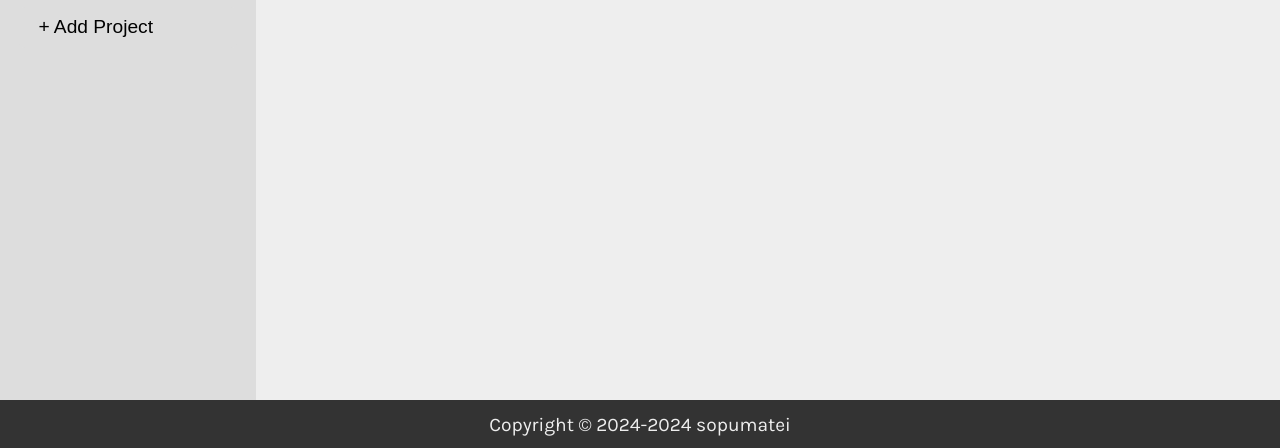
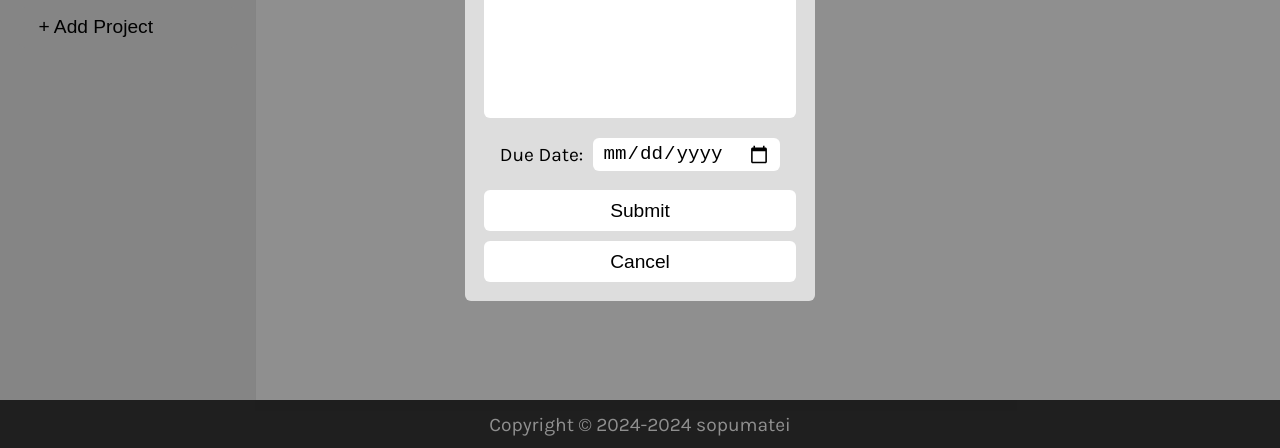
Before and after one commit to sopumatei/todo-list-v2, a website built with webpack: page src/index.html in a window 1280 px wide. Shown: the part 352-800 px from the top of the page. Built offline with nearby package versions, Linux system fonts and the light colour scheme; files whose address does not match are found by name.

Commit message:
Add task configuration

```diff
--- a/src/index.js
+++ b/src/index.js
@@ -1,6 +1,7 @@
 import { loadHeader } from './modules/Header'
 import { loadMain } from './modules/Main'
 import { loadFooter } from './modules/Footer'
+import { loadTaskFrame } from './modules/Add_Task_Frame'
 import { activateHeader } from './modules/Header_Manipulator'
 
 import './style.css'
@@ -9,7 +10,29 @@ const loadWebsite = () => {
     document.body.appendChild(loadHeader());
     document.body.appendChild(loadMain());
     document.body.appendChild(loadFooter());
+    document.body.appendChild(loadTaskFrame());
 }
 
 loadWebsite();
 activateHeader();
+
+function Task(title, description, date) {
+    this.title = title;
+    this.description = description;
+    this.date = date;
+}
+
+class Project {
+    constructor(name, tasks) {
+        this.name = name;
+        this.tasks = tasks;
+    }
+
+    addTask(task) {
+        this.tasks.push(task);
+    }
+}
+
+let IndexProject = new Project("Index", []);
+let TodayProject = new Project("Today", []);
+let WeekProject = new Project("Week", []);
--- /dev/null
+++ b/src/modules/Add_Task_Frame.js
@@ -0,0 +1,62 @@
+export const loadTaskFrame = () => {
+    // Creating the frame container
+    const container = document.createElement('div');
+    container.id = 'add-task-container';
+
+    // Creating the frame
+    const frame = document.createElement('form');
+    frame.id = 'add-task-frame';
+
+    // Creating the title
+    const title = document.createElement('h2');
+    title.textContent = 'Task'
+    title.id = 'add-task-title';
+    frame.appendChild(title);
+
+    // Creating the input fields
+    const inputTitle = document.createElement('input');
+    inputTitle.type = 'text'
+    inputTitle.placeholder = 'Title: Pay bills';
+    inputTitle.id = 'input-title';
+    frame.appendChild(inputTitle);
+
+    const inputDescription = document.createElement('textarea');
+    inputDescription.placeholder = 'Description: e.g. internet, phone, rent';
+    inputDescription.id = 'input-description';
+    frame.appendChild(inputDescription);
+
+    const dateContainer = document.createElement('div');
+    dateContainer.id = 'date-container';
+
+    const dateText = document.createElement('p');
+    dateText.textContent = 'Due Date:';
+    dateContainer.appendChild(dateText);
+
+    const inputDate = document.createElement('input');
+    inputDate.id = 'input-date';
+    inputDate.type = 'date';
+    dateContainer.appendChild(inputDate);
+    frame.appendChild(dateContainer);
+
+    // Creating the button container along with the buttons
+    const buttonContainer = document.createElement('div');
+    buttonContainer.id = 'add-task-btn-container';
+
+    const submitBtn = document.createElement('button');
+    submitBtn.classList.add('add-task-btn');
+    submitBtn.textContent = 'Submit';
+    submitBtn.id = 'submit-btn';
+    buttonContainer.appendChild(submitBtn);
+
+    const cancelBtn = document.createElement('button');
+    cancelBtn.classList.add('add-task-btn');
+    cancelBtn.textContent = 'Cancel';
+    cancelBtn.id = 'cancel-btn';
+    buttonContainer.appendChild(cancelBtn);
+
+    frame.appendChild(buttonContainer);
+
+    container.appendChild(frame);
+
+    return container;
+}
--- a/src/style.css
+++ b/src/style.css
@@ -256,6 +256,96 @@ body {
     background-color: var(--hover-bg-color);
 }
 
+/* ADD TASK  */
+#add-task-container {
+    z-index: 3;
+    position: fixed;
+    background-color: rgba(0, 0, 0, 0.4);
+    width: 100vw;
+    height: 100vh;
+
+    display: flex;
+    align-items: center;
+    justify-content: center;
+}
+
+#add-task-frame {
+    z-index: 4;
+    position: absolute;
+    background-color: var(--secondary-light);
+
+    padding: 1rem;
+    border-radius: var(--btn-border-radius);
+
+    width: min(350px, 80vw);
+    min-width: 250px;
+
+    display: flex;
+    flex-flow: column nowrap;
+    justify-content: space-around;
+    align-items: center;
+    gap: 1rem;
+}
+
+#input-title {
+    width: 100%;
+    font-size: inherit;
+    border: none;
+    padding: 0.5rem 1rem;
+    border-radius: var(--btn-border-radius);
+    color: var(--primary-dark);
+}
+
+#input-description {
+    font-size: inherit;
+    border: none;
+    padding: 0.5rem 1rem;
+    border-radius: var(--btn-border-radius);
+    color: var(--primary-dark);
+    width: 100%;
+    height: 20vh;
+    min-height: 10rem;
+    resize: none;
+}
+
+#date-container {
+    display: flex;
+    flex-flow: row nowrap;
+    align-items: center;
+    gap: 0.5rem;
+}
+
+#input-date {
+    font-size: 1rem;
+    border-radius: var(--btn-border-radius);
+    border: none;
+    padding: 0.25rem 0.5rem;
+}
+
+#add-task-btn-container {
+    width: 100%;
+    display: flex;
+    flex-flow: column nowrap;
+    align-items: center;
+    gap: 0.5rem;
+}
+
+.add-task-btn {
+    font-size: inherit;
+    width: 100%;
+    padding: 0.5rem 0;
+    border: none;
+    border-radius: var(--btn-border-radius);
+    background-color:#fff;
+
+    transition: all 0.2s ease-in-out;
+}
+
+.add-task-btn:hover {
+    cursor: pointer;
+    background-color: rgba(0, 0, 0, 0.1);
+}
+
 /* Media queries */
 @media screen and (max-width: 650px) {
     #project-preview {
```
Also changed, not shown: src/modules/Header_Manipulator.js (line endings or trailing spaces).
